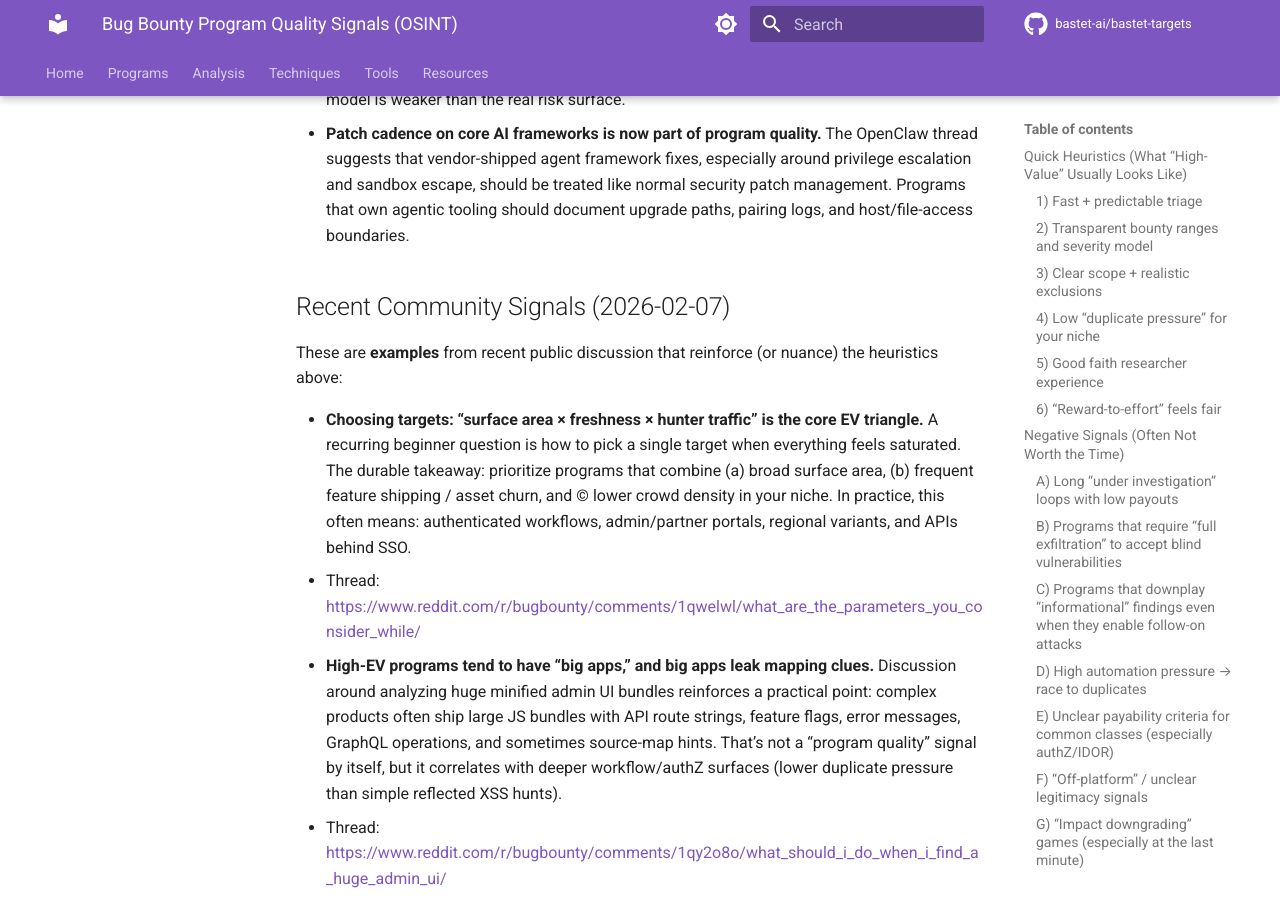
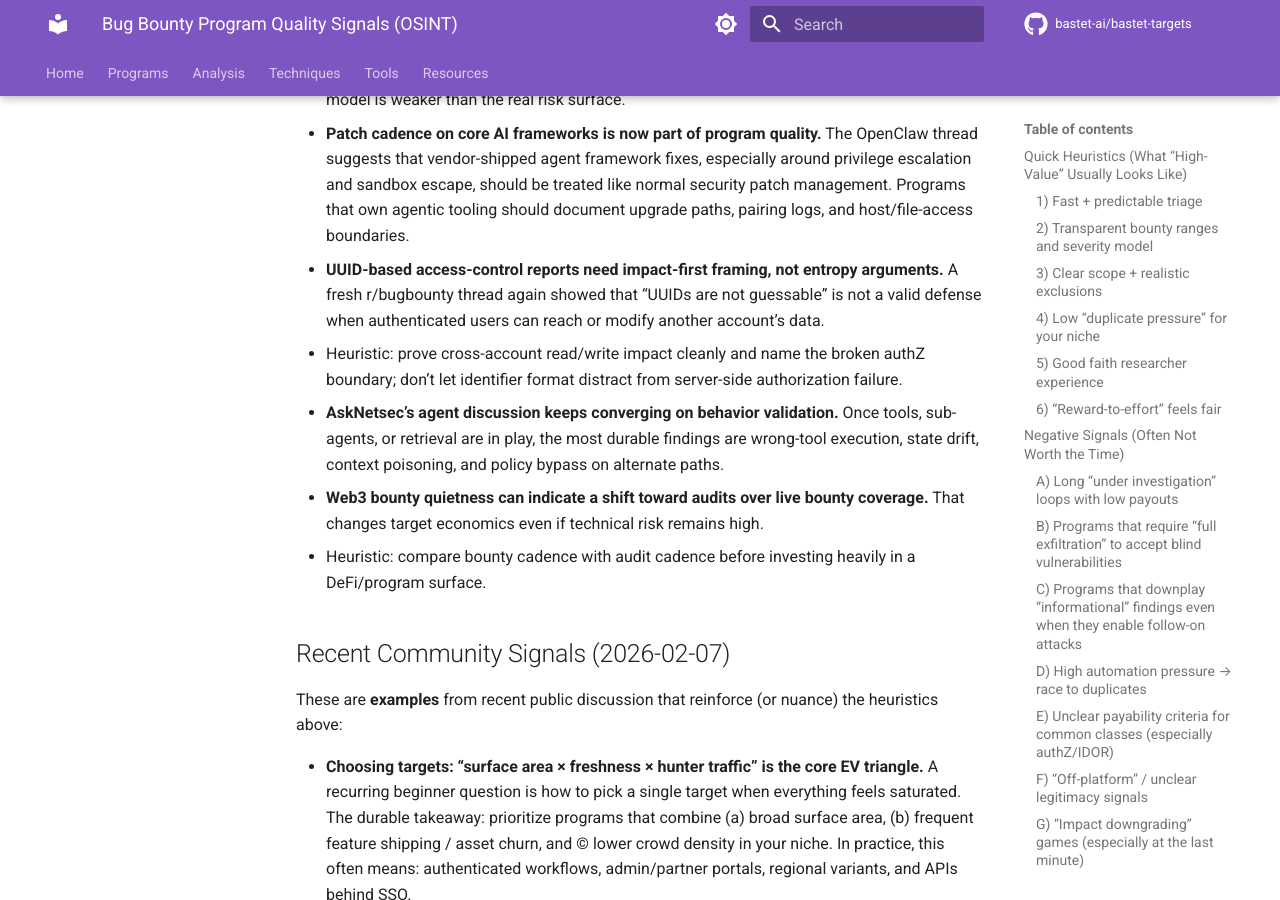
Before and after one commit to bastet-ai/bastet-targets, an MkDocs documentation site: the page built from docs/programs/program-quality-signals.md, in a window 1280 px wide and 900 px high, scrolled down 4604 px. Built offline with MkDocs 1.6.1 and Material for MkDocs 9.7.7, drawn with Linux system fonts in a browser that asks for light colours; comment, search, counter and statistics services are not loaded.

Commit message:
Update program quality signals from April community intel

```diff
--- a/docs/programs/program-quality-signals.md
+++ b/docs/programs/program-quality-signals.md
@@ -125,6 +125,11 @@ These are **durable observations** from this run that reinforce the heuristics a
 - **Enterprise auth policy drift is a bounty signal, not just an ops detail.** The NTLMv1 / LmCompatibilityLevel discussion showed that server-side auth request paths can override the policy admins think they set. For bounty selection, identity and trust-boundary programs get more interesting when enforcement depends on multiple layers that can disagree.
 - **Public “intentional design” defenses deserve extra skepticism when product behavior changes immediately afterward.** That contradiction is a useful OSINT quality marker. If a program’s response language and its emergency mitigation diverge, assume the triage model is weaker than the real risk surface.
 - **Patch cadence on core AI frameworks is now part of program quality.** The OpenClaw thread suggests that vendor-shipped agent framework fixes, especially around privilege escalation and sandbox escape, should be treated like normal security patch management. Programs that own agentic tooling should document upgrade paths, pairing logs, and host/file-access boundaries.
+- **UUID-based access-control reports need impact-first framing, not entropy arguments.** A fresh r/bugbounty thread again showed that “UUIDs are not guessable” is not a valid defense when authenticated users can reach or modify another account’s data.
+  - Heuristic: prove cross-account read/write impact cleanly and name the broken authZ boundary; don’t let identifier format distract from server-side authorization failure.
+- **AskNetsec’s agent discussion keeps converging on behavior validation.** Once tools, sub-agents, or retrieval are in play, the most durable findings are wrong-tool execution, state drift, context poisoning, and policy bypass on alternate paths.
+- **Web3 bounty quietness can indicate a shift toward audits over live bounty coverage.** That changes target economics even if technical risk remains high.
+  - Heuristic: compare bounty cadence with audit cadence before investing heavily in a DeFi/program surface.
 
 ## Recent Community Signals (2026-02-07)
 
```
